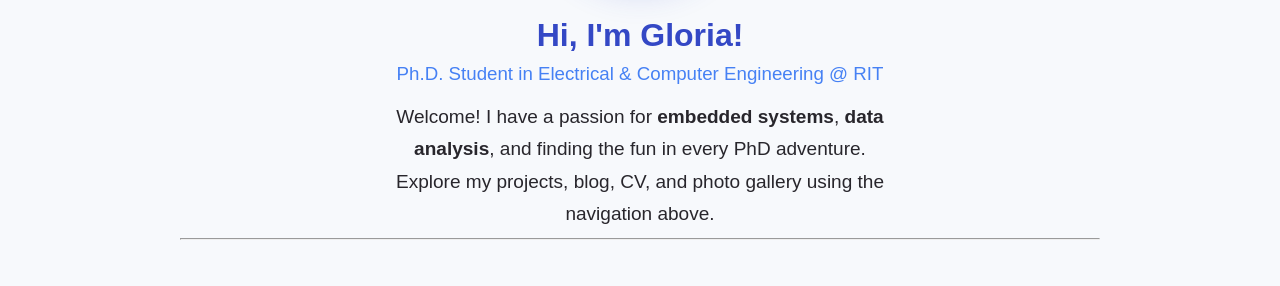
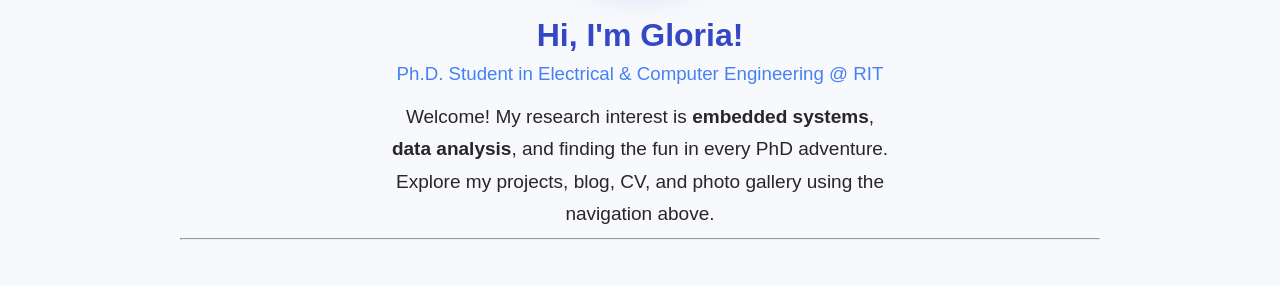
Before and after one commit to mbaglo/mbaglo.github.io, a Jekyll site: the page built from index.md, in a window 1280 px wide. Shown: the part 434-720 px from the top of the page. Built offline with Jekyll 4.4.1, drawn with Linux system fonts in a browser that asks for light colours.

Commit message:
Update welcome message to include research interest

```diff
--- a/index.md
+++ b/index.md
@@ -11,7 +11,7 @@ layout: default
     Ph.D. Student in Electrical & Computer Engineering @ RIT
   </h3>
   <p style="font-size: 1.19rem; line-height:1.7; color: #28262c; max-width: 500px; margin: 0 auto;">
-    Welcome! I have a passion for <b>embedded systems</b>, <b>data analysis</b>, and finding the fun in every PhD adventure. Explore my projects, blog, CV, and photo gallery using the navigation above.
+    Welcome! My research interest is <b>embedded systems</b>, <b>data analysis</b>, and finding the fun in every PhD adventure. Explore my projects, blog, CV, and photo gallery using the navigation above.
   </p>
 </div>
 
```
